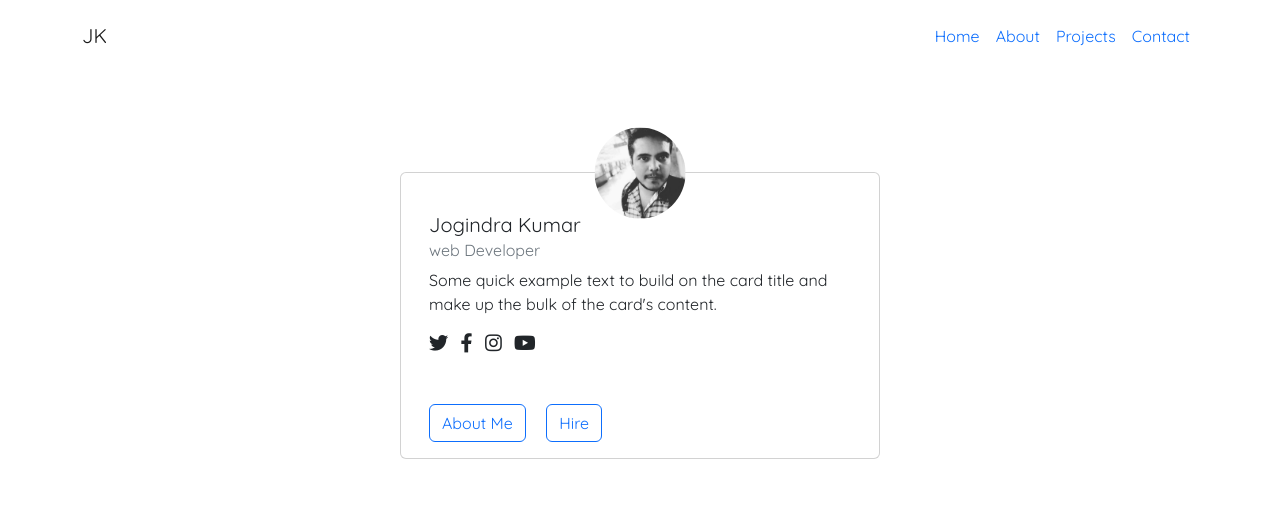
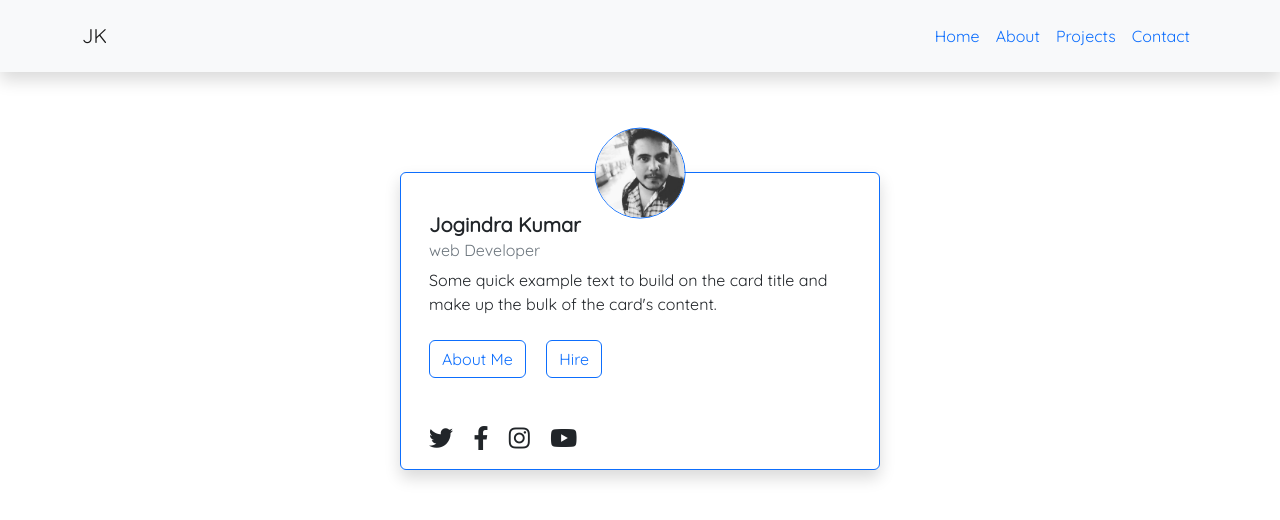
Before and after one commit to jogindrakumar/so-simple, a plain HTML site: page index.html in a window 1280 px wide. Drawn offline with nearby package versions, Linux system fonts and the light colour scheme.

Commit message:
add-border-and-shadow

```diff
--- a/css/style.css
+++ b/css/style.css
@@ -19,7 +19,7 @@ body::before {
 }
 
 .social-media .fab {
-    font-size: 1.2rem;
+    font-size: 1.5rem;
 }
 
 .fa-twitter:hover,
@@ -32,4 +32,8 @@ body::before {
     color: red
 }
 
+.nav-item a:hover {
+    border-bottom: .2px solid #0d6efd;
+}
+
 @media(min-width:768px) {}
--- a/index.html
+++ b/index.html
@@ -13,7 +13,7 @@
 <body>
 
     <!-- navbar start-->
-    <nav class="navbar navbar-expand-lg navbar-light py-3 fixed-top">
+    <nav class="navbar navbar-expand-lg bg-light navbar-light py-3 fixed-top shadow">
         <div class="container"><a href="#" class="navbar-brand">JK</a>
             <button class="navbar-toggler" type="button" data-bs-toggle="collapse" data-bs-target="#navmenu">
                 <span class="navbar-toggler-icon"></span>
@@ -39,25 +39,26 @@
 
     </nav>
     <!-- navbar end-->
-    <section class="hero">
+    <section class="hero ">
         <div class="container p-5">
             <div class="row justify-content-center">
-                <div class="card" style="width: 30rem;">
+                <div class="card shadow border border-primary" style="width: 30rem;">
                     <div class="position-relative">
-                        <img src="img/me.jfif" class="card-img-top position-absolute top-0 start-50 translate-middle" alt="...">
+                        <img src="img/me.jfif" class="card-img-top position-absolute top-0 start-50 translate-middle border border-primary" alt="...">
                     </div>
                     <div class="card-body mt-4">
-                        <h5 class="card-title">Jogindra Kumar</h5>
+                        <h5 class="card-title"><b>Jogindra Kumar</b> </h5>
                         <h6 class="card-subtitle mb-2 text-muted">web Developer</h6>
                         <p class="card-text">Some quick example text to build on the card title and make up the bulk of the card's content.</p>
-                        <div class="social-media mb-5">
-                            <i class="fab fa-twitter pe-2"></i>
-                            <i class="fab fa-facebook-f pe-2"></i>
-                            <i class="fab fa-instagram pe-2"></i>
-                            <i class="fab fa-youtube"></i>
+
+                        <a href="#about" class="card-link btn btn-outline-primary mt-2">About Me</a>
+                        <a href="#contact" class="card-link btn btn-outline-primary mt-2">Hire</a>
+                        <div class="social-media mt-5">
+                            <i class="fab fa-twitter pe-3" data-bs-toggle="tooltip" data-bs-placement="bottom" title="Not Available"></i>
+                            <i class="fab fa-facebook-f pe-3" data-bs-toggle="tooltip" data-bs-placement="bottom" title="Not Available"></i>
+                            <i class="fab fa-instagram pe-3" data-bs-toggle="tooltip" data-bs-placement="bottom" title="Not Available"></i>
+                            <i class="fab fa-youtube" data-bs-toggle="tooltip" data-bs-placement="bottom" title="Not Available"></i>
                         </div>
-                        <a href="#about" class="card-link btn btn-outline-primary">About Me</a>
-                        <a href="#contact" class="card-link btn btn-outline-primary">Hire</a>
                     </div>
                 </div>
             </div>
```
